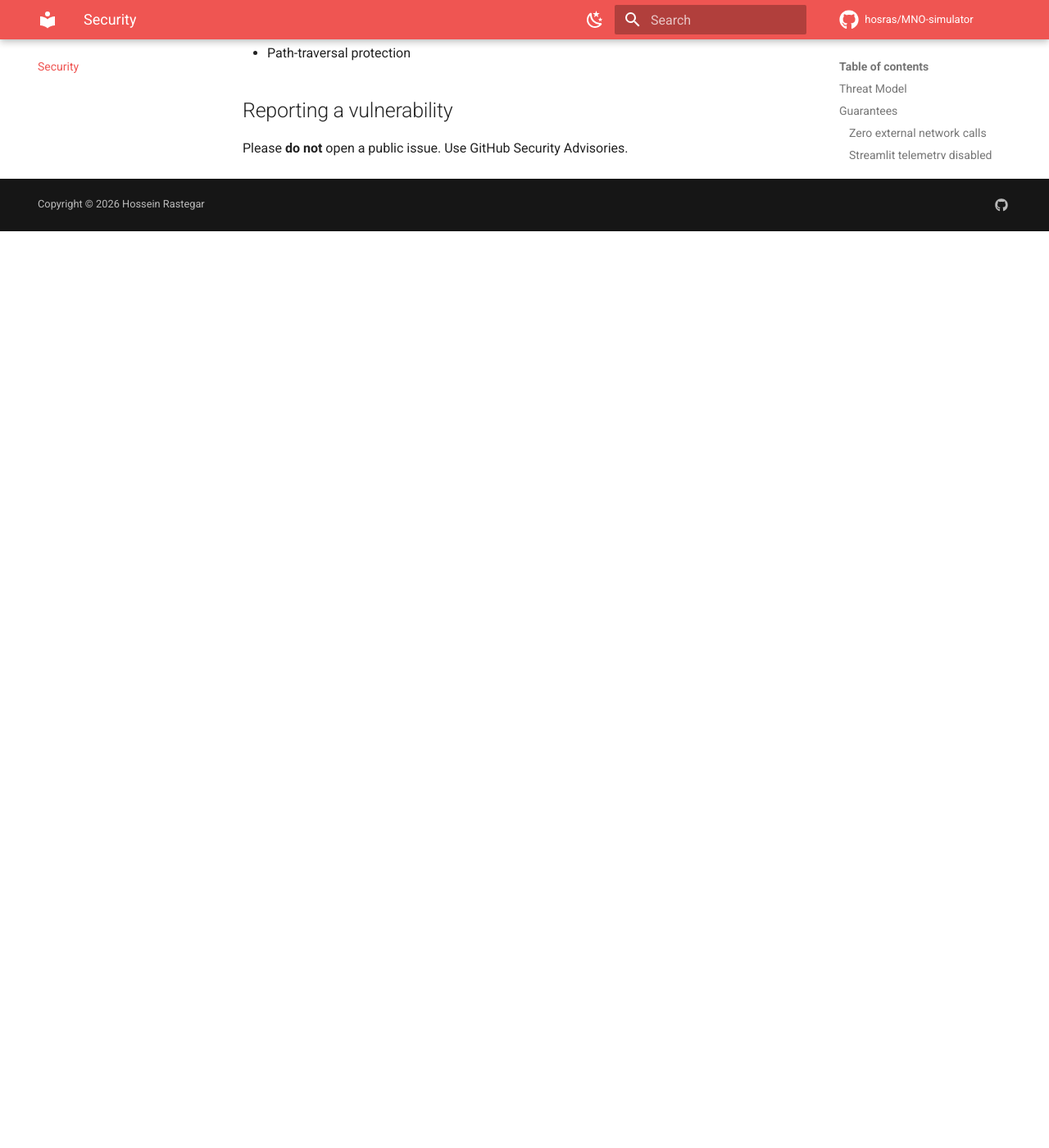
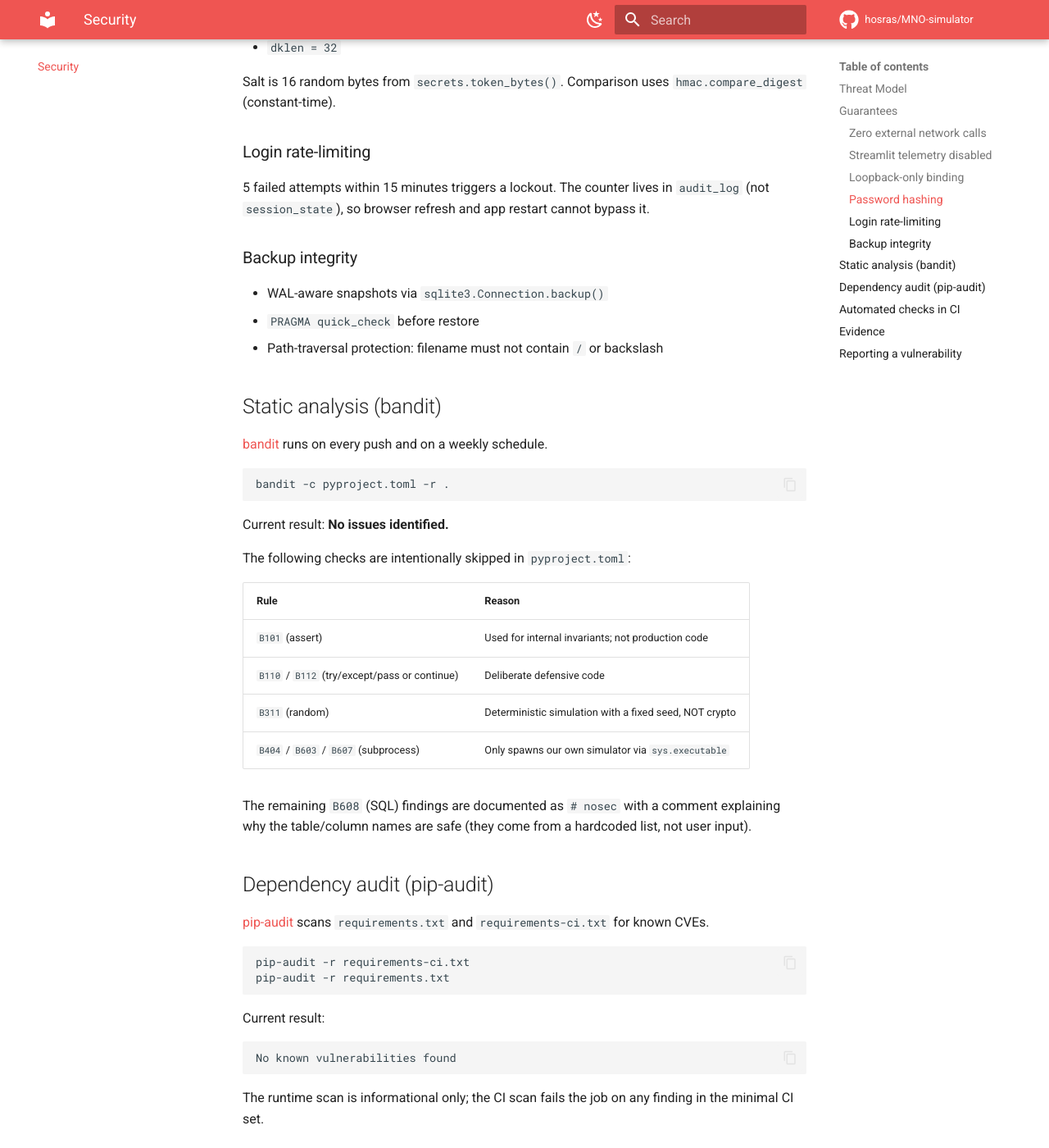
Before and after one commit to hosras/MNO-simulator, an MkDocs documentation site: the page built from docs/security.md, in a window 1280 px wide and 1400 px high, scrolled down 1563 px. Shown: the whole window at 82% size. Built offline with MkDocs 1.6.1 and Material for MkDocs 9.7.7, drawn with Linux system fonts in a browser that asks for light colours; comment, search, counter and statistics services are not loaded; before the commit the page ends 1845 px from its top, so only the background shows below that; some of the changed text lies outside the part shown.

Commit message:
docs: add Logging and Benchmarks pages, expand Security

````diff
--- a/docs/security.md
+++ b/docs/security.md
@@ -2,21 +2,33 @@
 
 ## Threat Model
 
-Designed for **offline, single-host operation**.
+TELECOM-NET-SIM is designed for **offline, single-host operation**.
+The threat model assumes:
 
 - The host is trusted.
-- Dashboards are accessed from the same machine (127.0.0.1).
+- The dashboards are accessed from the same machine (`127.0.0.1`).
 - No data ever leaves the host.
 
 ## Guarantees
 
 ### Zero external network calls
 
-Verified by static analysis:
+Verified by static analysis. The following tokens are scanned across
+all top-level and package modules:
+
+`requests`, `urllib`, `http.client`, `aiohttp`, `httpx`, `urlopen`,
+`socket.socket`, `socket.create_connection`, `websocket`, `telnetlib`,
+`ftplib`, `smtplib`, `paramiko`, `http.server`, `flask`, `fastapi`.
+
+Run the check yourself:
 
 ```bash
 python generate_evidence.py
 ```
+
+Result (in `EVIDENCE.md`):
+
+> **No network imports or calls found.**
 
 ### Streamlit telemetry disabled
 
@@ -28,9 +40,15 @@
 
 [browser]
 gatherUsageStats = false
+
+[server]
+enableCORS = true
+enableXsrfProtection = true
 ```
 
 ### Loopback-only binding
+
+All dashboards bind to `127.0.0.1`. Verify with:
 
 ```bash
 netstat -ano | findstr :8501
@@ -40,7 +58,7 @@
 
 ### Password hashing
 
-Admin passwords use **scrypt**:
+Admin passwords use **scrypt** with parameters:
 
 - `n = 2^14`
 - `r = 8`
@@ -48,19 +66,91 @@
 - `dklen = 32`
 
 Salt is 16 random bytes from `secrets.token_bytes()`.
-Comparison uses `hmac.compare_digest`.
+Comparison uses `hmac.compare_digest` (constant-time).
 
 ### Login rate-limiting
 
-5 failed attempts within 15 minutes triggers a lockout.
-Counter lives in `audit_log` (not `session_state`).
+5 failed attempts within 15 minutes triggers a lockout. The counter
+lives in `audit_log` (not `session_state`), so browser refresh and app
+restart cannot bypass it.
 
 ### Backup integrity
 
 - WAL-aware snapshots via `sqlite3.Connection.backup()`
 - `PRAGMA quick_check` before restore
-- Path-traversal protection
+- Path-traversal protection: filename must not contain `/` or backslash
+
+## Static analysis (bandit)
+
+[bandit](https://bandit.readthedocs.io/) runs on every push and on a
+weekly schedule.
+
+```bash
+bandit -c pyproject.toml -r .
+```
+
+Current result: **No issues identified.**
+
+The following checks are intentionally skipped in `pyproject.toml`:
+
+| Rule | Reason |
+|---|---|
+| `B101` (assert) | Used for internal invariants; not production code |
+| `B110` / `B112` (try/except/pass or continue) | Deliberate defensive code |
+| `B311` (random) | Deterministic simulation with a fixed seed, NOT crypto |
+| `B404` / `B603` / `B607` (subprocess) | Only spawns our own simulator via `sys.executable` |
+
+The remaining `B608` (SQL) findings are documented as `# nosec` with a
+comment explaining why the table/column names are safe (they come from
+a hardcoded list, not user input).
+
+## Dependency audit (pip-audit)
+
+[pip-audit](https://pypi.org/project/pip-audit/) scans
+`requirements.txt` and `requirements-ci.txt` for known CVEs.
+
+```bash
+pip-audit -r requirements-ci.txt
+pip-audit -r requirements.txt
+```
+
+Current result:
+
+```
+No known vulnerabilities found
+```
+
+The runtime scan is informational only; the CI scan fails the job on
+any finding in the minimal CI set.
+
+## Automated checks in CI
+
+The `.github/workflows/security.yml` workflow runs:
+
+1. `bandit` -- static analysis
+2. `pip-audit` on `requirements-ci.txt` -- hard fail on findings
+3. `pip-audit` on `requirements.txt` -- informational
+
+Triggers:
+
+- Every push touching Python code or dependencies
+- Every PR touching the same
+- Weekly (Monday 06:00 UTC / 09:30 Tehran)
+
+## Evidence
+
+`EVIDENCE.md` is auto-generated by `generate_evidence.py` and proves
+the guarantees above at any point in time:
+
+```bash
+python generate_evidence.py
+```
+
+It scans the codebase, reads `.streamlit/config.toml`, verifies imports,
+and produces a report you can attach to a delivery.
 
 ## Reporting a vulnerability
 
-Please **do not** open a public issue. Use GitHub Security Advisories.
+Please **do not** open a public issue. Instead, use GitHub's
+[private security advisory](https://github.com/hosras/MNO-simulator/security/advisories/new)
+form.
--- a/mkdocs.yml
+++ b/mkdocs.yml
@@ -43,7 +43,9 @@
   - Getting Started: getting-started.md
   - Architecture: architecture.md
   - Testing: testing.md
+  - Logging: logging.md
   - Security: security.md
+  - Performance Benchmarks: benchmarks.md
   - Contributing: contributing.md
   - API Reference:
     - Overview: api/index.md
````
Also changed, not shown: docs/benchmarks.md (added, +77 -0 lines), docs/logging.md (added, +108 -0 lines).
